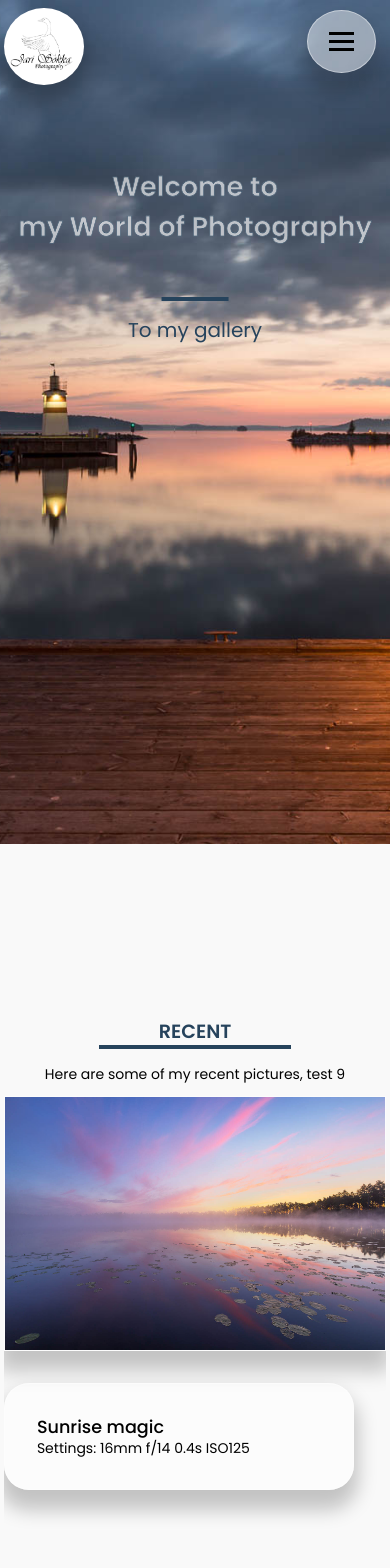
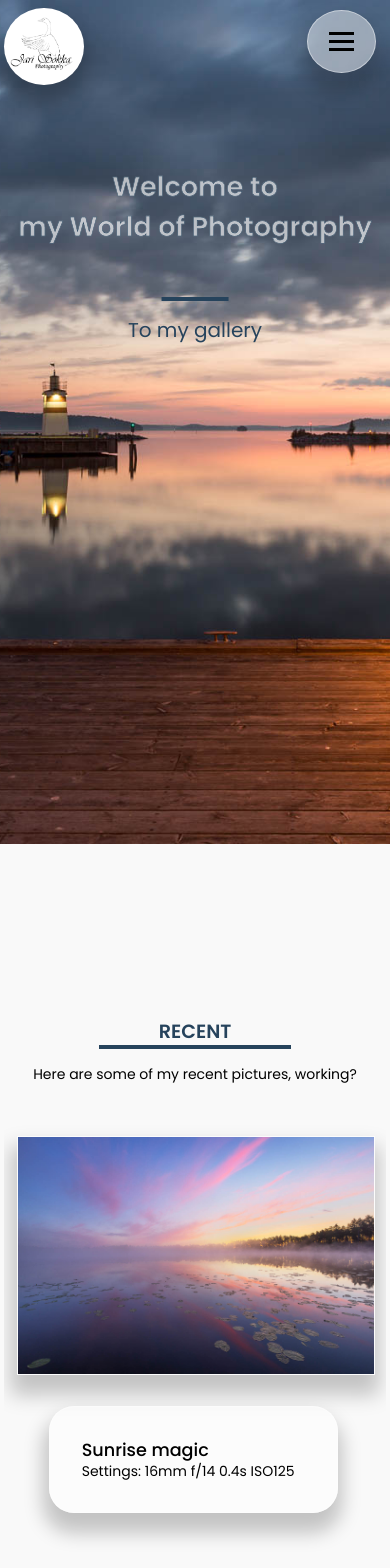
Before and after one commit to jarisokka/photography-portfolio, a React (Create React App) app: page / in a window 390 px wide. Shown: the top 1568 px of the page. Built offline with nearby package versions, Linux system fonts and the light colour scheme; the HTML template or start-up script is replaced by a standard one.

Commit message:
Fix done?

```diff
--- a/src/components/recent/Recent.css
+++ b/src/components/recent/Recent.css
@@ -1,5 +1,6 @@
 .recent-wrapper {
   display: block;
+  padding-top: 1rem;
   width: 100%;
   min-height: 100vh;
   overflow: hidden;
@@ -14,17 +15,19 @@
 }
 
 .recent-slide {
-
+  padding-top: 1.5rem;
+  padding-left: 2.5rem;
   width: 100%;
 }
 
 .image-container {
   display: flex;
+  width: 97%;
 }
 
 .image-container img {
   width: 100%;
-  /*height: auto;*/
+  height: auto;
   box-shadow: var(--shadow);
   border: 1px solid var(--color-navigation-bg);
 }
@@ -52,7 +55,7 @@
 
 .details {
   position: absolute;
-  right: 2rem;
+  right: 5.5rem;
   padding: 2rem;
   border-radius: 25px;
   background: var(--color-navigation-bg);
@@ -77,7 +80,10 @@
 /* ========= DEVICE SIZE ======= */
 @media screen and (max-width: 1024px){
   .recent-slide {
-    margin-left: 0rem;
+    padding-left: 1.5rem;
+  }
+  .details {
+    right: 3rem;
   }
 /*
   .vertical {
@@ -106,6 +112,9 @@
   .image-container {
     justify-content: center;
   }
+  .recent-slide {
+    padding-left: 0.8rem;
+  }
   /*
   .vertical {
     padding-left: 0.3rem;
@@ -117,7 +126,7 @@
   }
 */
   .details {
-    left: 0rem;
+    left: 2rem;
   }
 
   @keyframes slide-up {
--- a/src/components/recent/Recent.js
+++ b/src/components/recent/Recent.js
@@ -22,7 +22,7 @@ const Recent = () => {
         <div className='title'>
           <h2>Recent</h2>
           <hr></hr>
-          <p>Here are some of my recent pictures, test 9</p>
+          <p>Here are some of my recent pictures, working?</p>
         </div>
         <div className='recent-wrapper'>
           <div className='styiling'></div>
```
